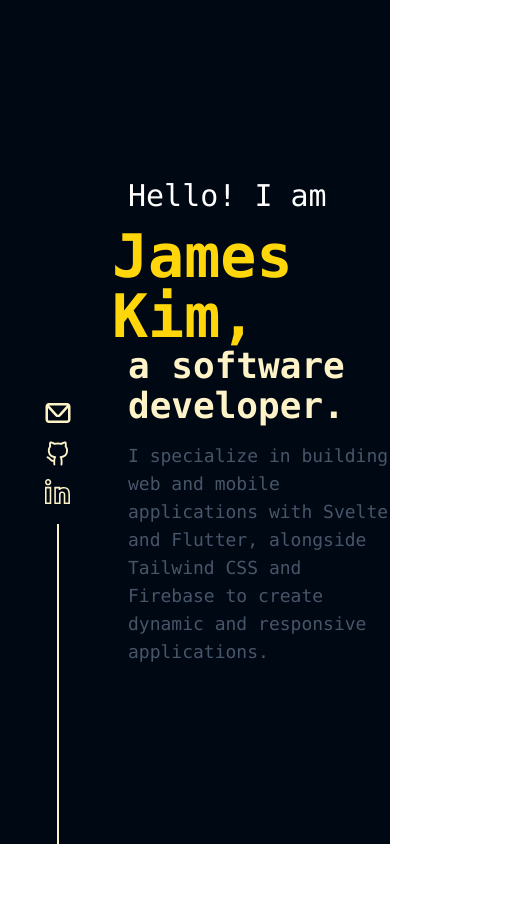
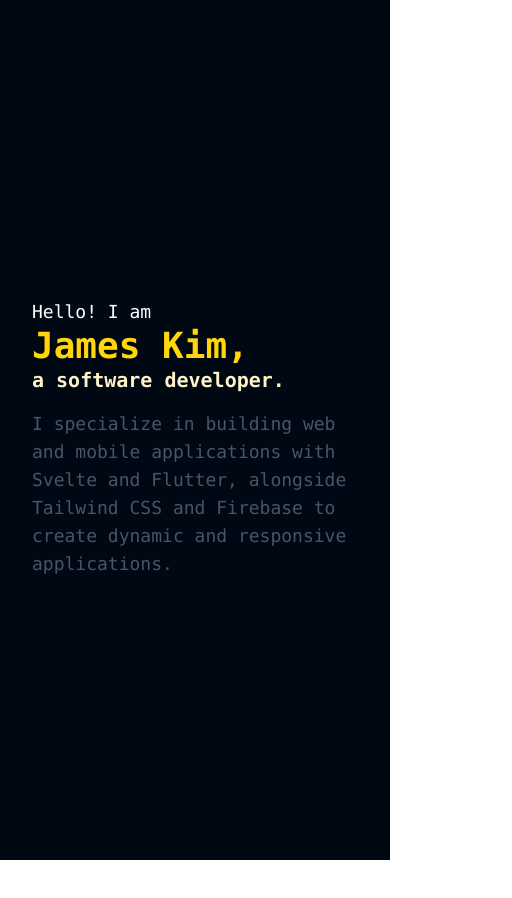
Before and after one commit to jameskimthing/portfolio_v1, a SvelteKit app: page / in a window 390 px wide. Shown: the top 898 px of the page, 512 px wide, since content can reach past the window. Built offline with nearby package versions, Linux system fonts and the light colour scheme.

Commit message:
Made site more responsive

```diff
--- a/src/lib/carousel.ts
+++ b/src/lib/carousel.ts
@@ -12,7 +12,7 @@ const projects: { [name: string]: { link: string; description: string; github?:
 		description: 'My tab container'
 	},
 	tables: {
-		link: 'https://james-tables.vercel.app/home',
+		link: 'https://james-tables.vercel.app',
 		description: 'tables'
 	},
 	'obsidian-aws': {
--- a/src/lib/components/Contacts.svelte
+++ b/src/lib/components/Contacts.svelte
@@ -14,7 +14,7 @@
 
 <svelte:window bind:scrollY={scroll} />
 
-<div class="fixed bottom-0 left-10 z-40">
+<div class="fixed bottom-0 left-10 z-40 hidden md:block">
 	<InViewTransition delay={1000}>
 		<div class="flex flex-col text-bright-yellow items-center">
 			<a
--- a/src/lib/components/ProjectPopup.svelte
+++ b/src/lib/components/ProjectPopup.svelte
@@ -6,22 +6,21 @@
 </script>
 
 {#if $showProject !== ''}
-	<!-- <div
-		class="fixed left-0 right-0 top-0 bottom-0 backdrop-blur-sm z-50"
-		on:pointerup={() => showProject.set('')}
-		transition:fade
-	/> -->
 	<div
 		class="fixed z-50 top-0 w-screen h-screen backdrop-blur-sm grid place-items-center"
 		transition:fly={{ y: -100, duration: 500 }}
 		on:pointerup={() => showProject.set('')}
 	>
 		<!-- style="transform: translate(-50%,-50%);" -->
-		<div class="rounded-xl shadow-2xl flex flex-col bg-black border-2 border-amber-100 p-4">
-			<div class="text-5xl mb-5 text-center font-bold text-yellow">{$showProject}</div>
+		<div class="lg:rounded-xl shadow-2xl flex flex-col bg-black border-2 border-amber-100 p-4">
+			<div class="text-xl md:text-5xl mb-1 lg:mb-5 text-center font-bold text-yellow">
+				{$showProject}
+			</div>
 			<div class="relative">
 				<a target="_blank" rel="noopener noreferrer" href={projects[$showProject]['link']}>
-					<div class="border-2 border-transparent hover:border-yellow w-[700px]">
+					<div
+						class="border-2 border-transparent hover:border-yellow w-72 md:w-80 lg:w-[500px] xl:w-[700px]"
+					>
 						<img src={`/projects/${$showProject}.png`} alt="" />
 					</div>
 				</a>
--- a/src/routes/About.svelte
+++ b/src/routes/About.svelte
@@ -10,13 +10,13 @@
 
 {#if $currentPart === 'about'}
 	<div
-		class="fixed inset-0 grid place-items-center mx-24 text-white"
+		class="fixed inset-0 grid place-items-center text-white"
 		transition:fly={{ x: -100, duration: 500 }}
 	>
 		<div class="flex flex-col border-2 bg-black border-slate-500 rounded-xl p-8 w-min">
 			<InViewTransition delay={150}>
-				<div class="text-3xl text-yellow font-bold text-center mb-3">My Skills</div>
-				<div class="text-slate-300 text-center">
+				<div class="text-xl md:text-3xl text-yellow font-bold text-center mb-3">My Skills</div>
+				<div class="text-sm md:text-base text-slate-300 text-center">
 					I am a software developer who specializes in building web applications using SvelteKit,
 					TypeScript, and Tailwind CSS. Alongside this, I have experience using Flutter for mobile
 					app development, and both Firebase and Supabase for building the backends of web and
@@ -26,7 +26,7 @@
 			<InViewTransition delay={100}>
 				<div
 					bind:this={sphere}
-					class="rounded w-[800px] h-[500px] mx-auto"
+					class="rounded w-80 h-72 md:w-[600px] md:h-[450px] lg:w-[800px] lg:h-[500px] mx-auto"
 					on:mousemove={setMouseSphereLocation}
 				/>
 			</InViewTransition>
--- a/src/routes/BottomPart.svelte
+++ b/src/routes/BottomPart.svelte
@@ -24,11 +24,16 @@
 	}
 </script>
 
-<section class="bg-black w-screen h-screen pl-32 flex flex-col justify-center">
+<section
+	class="bg-black w-screen h-screen items-center md:items-start md:pl-32 flex flex-col justify-center"
+>
 	<InViewTransition direction="vertical" delay={300}>
-		<div class="text-yellow text-5xl font-bold">Contact me</div>
+		<div class="text-yellow text-3xl md:text-5xl font-bold">Contact me</div>
 	</InViewTransition>
-	<form class="flex flex-col w-96 my-4 text-amber-100" on:submit|preventDefault={sendEmail}>
+	<form
+		class="flex flex-col w-80 md:w-96 lg:w-[500px] my-4 text-amber-100"
+		on:submit|preventDefault={sendEmail}
+	>
 		<InViewTransition direction="vertical" delay={400}>
 			<input
 				required
--- a/src/routes/Projects.svelte
+++ b/src/routes/Projects.svelte
@@ -17,10 +17,10 @@
 {#if $currentPart === 'projects'}
 	<div class="fixed inset-0 grid place-items-center" transition:fly={{ x: -100, duration: 500 }}>
 		<div class="flex flex-col items-center">
-			<div class="text-yellow font-bold text-5xl mb-4">My Past Projects</div>
+			<div class="text-yellow font-bold text-2xl lg:text-5xl mb-4">My Past Projects</div>
 			<InViewTransition delay={100}>
 				<div
-					class="h-[700px] w-[1200px]"
+					class="h-72 w-screen md:h-96 md:w-[600px] lg:h-[600px] lg:w-[800px]  xl:h-[700px] xl:w-[1200px]"
 					bind:this={carousel}
 					on:mousemove={carouselMouseMove}
 					on:mouseleave={carouselMouseLeave}
--- a/src/routes/TopPart.svelte
+++ b/src/routes/TopPart.svelte
@@ -2,16 +2,24 @@
 	import InViewTransition from '$lib/components/InViewTransition.svelte';
 </script>
 
-<div class="bg-black w-screen h-screen pl-32 flex flex-col justify-center">
+<div class="bg-black w-screen h-screen mt-4 px-8 md:pl-32 flex flex-col justify-center">
 	<InViewTransition direction="vertical" delay={300}>
-		<div class="text-white pb-3 text-3xl">Hello! I am</div>
+		<div class="text-lg sm:text-xl md:text-2xl lg:text-3xl text-white md:pb-3">Hello! I am</div>
 	</InViewTransition>
 	<InViewTransition direction="vertical" delay={400}>
-		<div class="text-6xl md:text-9xl text-bright-yellow font-bold -ml-4">James Kim,</div>
+		<div
+			class="text-4xl sm:text-7xl md:text-8xl lg:text-9xl text-bright-yellow font-bold md:-ml-4 whitespace-nowrap"
+		>
+			James Kim,
+		</div>
 	</InViewTransition>
 
 	<InViewTransition direction="vertical" delay={500}>
-		<div class="text-4xl md:text-7xl text-amber-100 font-bold w-fit">a software developer.</div>
+		<div
+			class="text-xl sm:text-4xl md:text-5xl lg:text-7xl text-amber-100 font-bold whitespace-nowrap"
+		>
+			a software developer.
+		</div>
 	</InViewTransition>
 
 	<InViewTransition direction="vertical" delay={600}>
```
